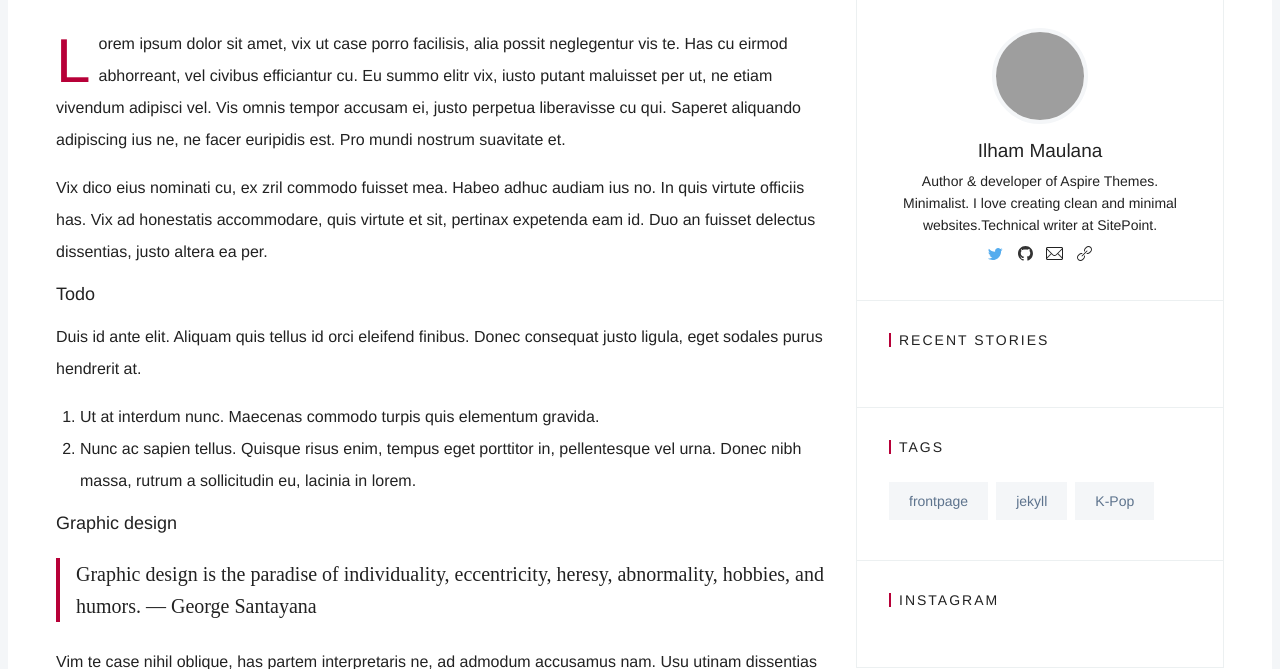
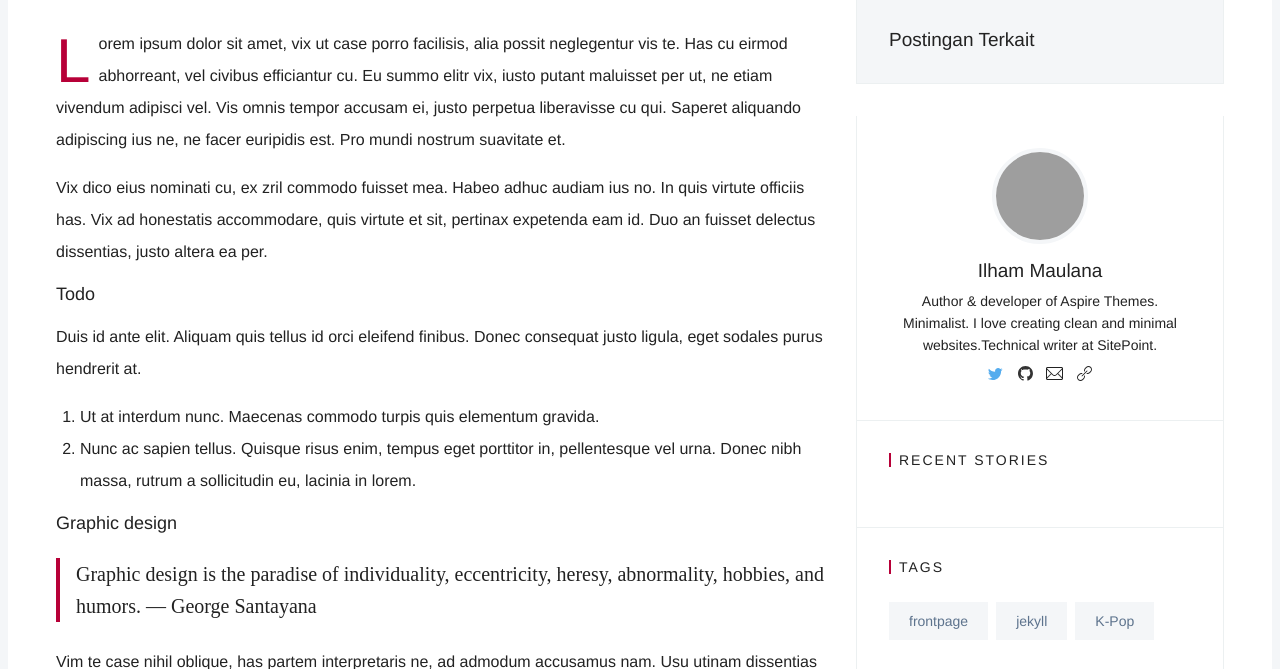
Before and after one commit to mediasejenak/mediasejenak.github.io, a Jekyll site: the page built from _posts/2015-12-21-eddie-kim-somehow-managed-to-fill-the-plane-with-poisonous-snakes.md, in a window 1280 px wide and 900 px high, scrolled down 455 px, cut to the strip 231-900 px from the top of the window. Built offline with Jekyll 4.4.1, drawn with Linux system fonts in a browser that asks for light colours; some web fonts are replaced; grey boxes are pictures that could not be loaded.

Commit message:
Update sidebar.html

```diff
--- a/_includes/sidebar.html
+++ b/_includes/sidebar.html
@@ -1,4 +1,6 @@
 <div class='c-sidebar'>
+
+  {% include sidebar/related-post.html %}
 
   {% if page.author %}
     {% include sidebar/widget-author.html %}
```
